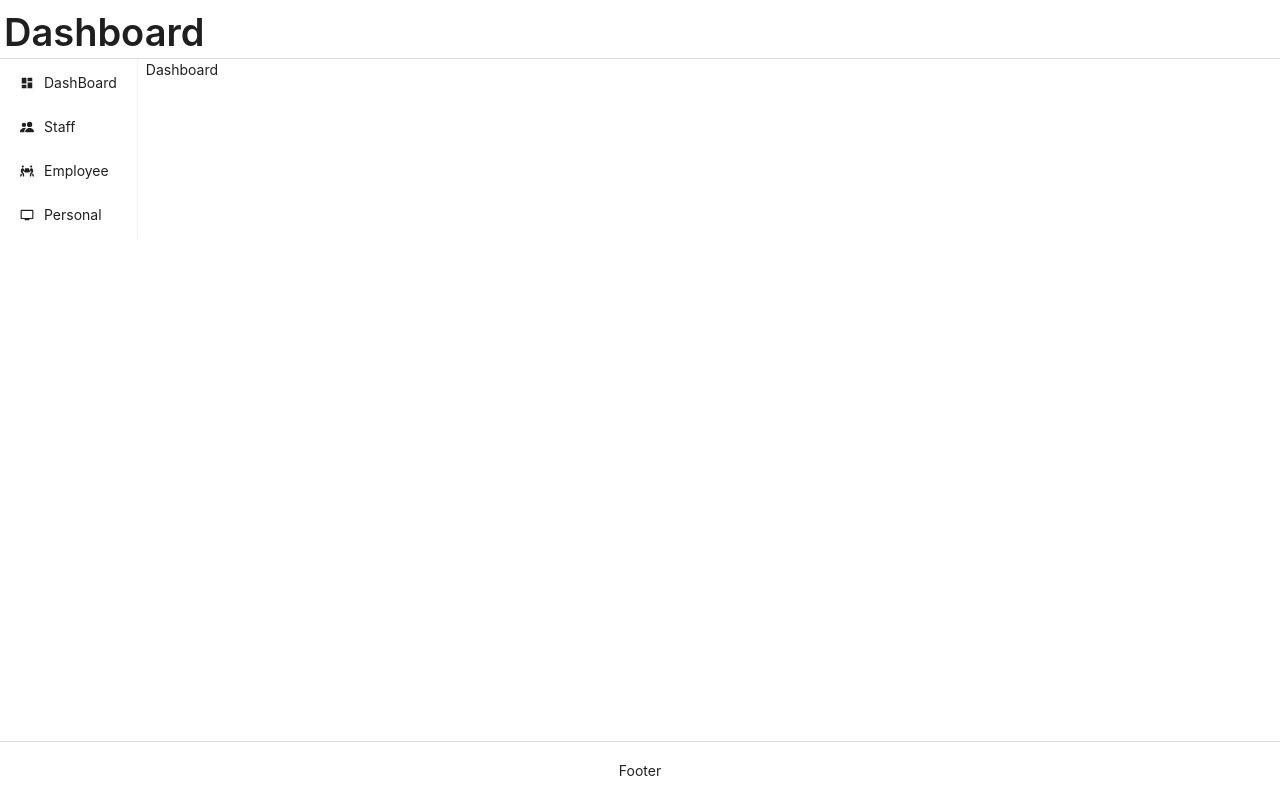
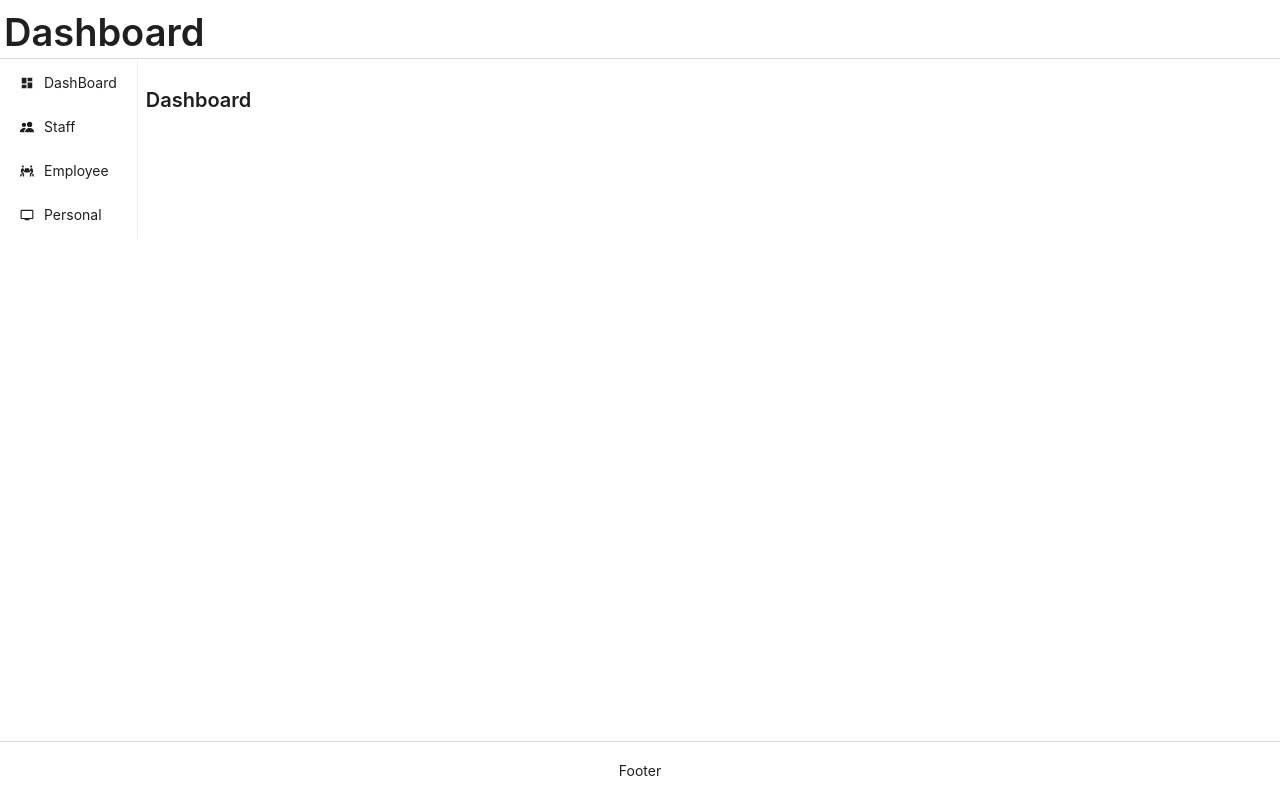
Before and after one commit to Kinghuend/dashboardMHT, a React (Create React App) app in the folder dashboard_mht/: page / in a window 1280 px wide. Built offline with nearby package versions, Linux system fonts and the light colour scheme.

Commit message:
update Route

```diff
--- a/dashboard_mht/src/Pages/DashBoard/index.js
+++ b/dashboard_mht/src/Pages/DashBoard/index.js
@@ -1,7 +1,9 @@
-import Typography from 'antd'
+import { Typography } from "antd";
 function DashBoard() {
-    return <div>
-        <Typography.Test>DashBoard</Typography.Test>
+  return (
+    <div>
+      <Typography.Title level={4}>Dashboard</Typography.Title>
     </div>
+  );
 }
-export default DashBoard
+export default DashBoard;
--- a/dashboard_mht/src/Pages/Employee/index.js
+++ b/dashboard_mht/src/Pages/Employee/index.js
@@ -1,7 +1,9 @@
-import Typography from 'antd'
+import { Typography } from "antd";
 function Employee() {
-    return <div>
-        <Typography.Test>Employee</Typography.Test>
+  return (
+    <div>
+      <Typography.Title level={4}>Employee</Typography.Title>
     </div>
+  );
 }
-export default Employee
+export default Employee;
--- a/dashboard_mht/src/Pages/Personal/index.js
+++ b/dashboard_mht/src/Pages/Personal/index.js
@@ -1,7 +1,9 @@
-import Typography from 'antd'
+import { Typography } from "antd";
 function Personal() {
-    return <div>
-        <Typography.Test>Personal</Typography.Test>
+  return (
+    <div>
+      <Typography.Title level={4}>Personal</Typography.Title>
     </div>
+  );
 }
-export default Personal
+export default Personal;
--- a/dashboard_mht/src/Pages/Staff/index.js
+++ b/dashboard_mht/src/Pages/Staff/index.js
@@ -1,7 +1,9 @@
-import Typography from 'antd'
+import { Typography } from "antd";
 function Staff() {
-    return <div>
-        <Typography.Test>Staff</Typography.Test>
+  return (
+    <div>
+      <Typography.Title level={4}>Staf</Typography.Title>
     </div>
+  );
 }
-export default Staff
+export default Staff;
--- a/dashboard_mht/src/component/AppRoutes/index.js
+++ b/dashboard_mht/src/component/AppRoutes/index.js
@@ -1,9 +1,9 @@
-import {BrowserRouter, Route, Routes} from "react-router-dom";
+import { Route, Routes} from "react-router-dom";
 import DashBoard from "../../Pages/DashBoard";
 import Employee from "../../Pages/Employee";
 import Personal from "../../Pages/Personal";
 import Staff from "../../Pages/Staff";
-function AppRoutes() {
+function AppRoute() {
     return(
         <Routes>
             <Route path="/" element={<DashBoard/>}></Route>
@@ -13,4 +13,4 @@ function AppRoutes() {
         </Routes>
     );
 }
-export default AppRoutes
+export default AppRoute;
--- a/dashboard_mht/src/component/PageContent/index.js
+++ b/dashboard_mht/src/component/PageContent/index.js
@@ -1,9 +1,12 @@
-import { Typography } from "antd"
+
+import AppFooter from "../AppFooter";
+import AppRoute  from "../AppRoutes"
+
 
 function PageContent() {
     return(
         <div className="PageContent">
-            <Typography>Dashboard</Typography>
+            <AppRoute />
         </div>
     );
 }
```
